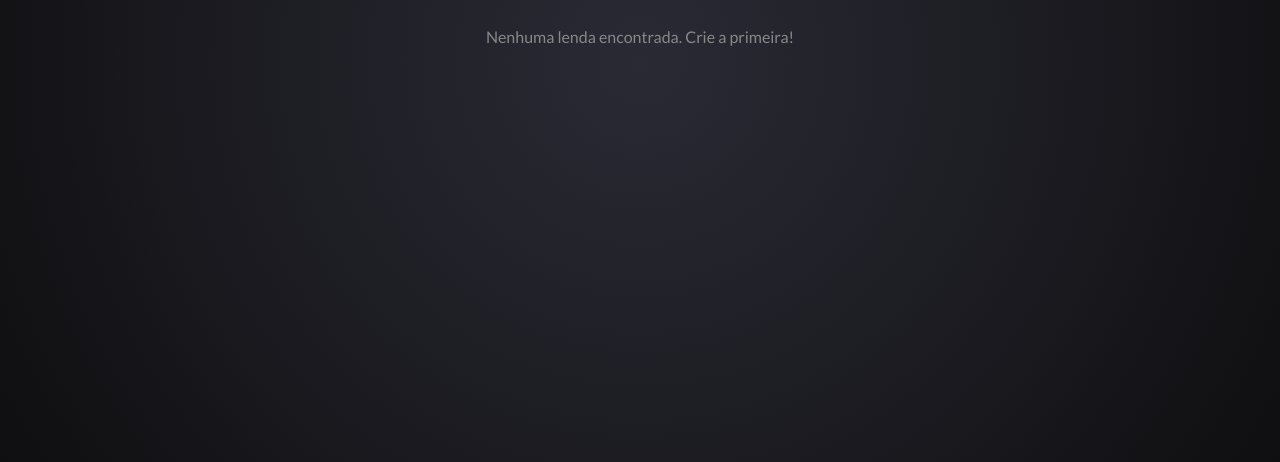
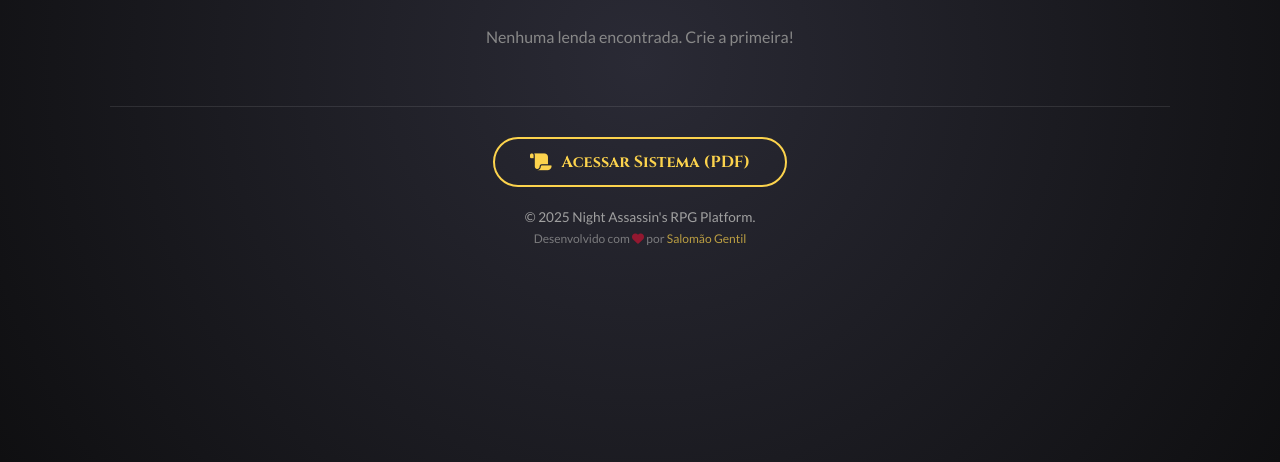
Before and after one commit to SalomonKind/shiroi-yoru, a plain HTML site: page plataforma-demon/index.html in a window 1280 px wide. Shown: the part 338-800 px from the top of the page. Drawn offline with Linux system fonts and the light colour scheme; no server answers.

Commit message:
Rodapé colocado

```diff
--- a/plataforma-demon/index.html
+++ b/plataforma-demon/index.html
@@ -3,9 +3,10 @@
 <head>
     <meta charset="UTF-8">
     <meta name="viewport" content="width=device-width, initial-scale=1.0">
-    <title>Plataforma Night Assassin's V2.5</title>
+    <title>Shiroi Yoru: Caçadores de Oni</title>
     <link rel="stylesheet" href="src/css/style.css">
     <link rel="stylesheet" href="https://cdnjs.cloudflare.com/ajax/libs/font-awesome/6.4.0/css/all.min.css">
+    <link rel="shortcut icon" href="src/img/favicon.ico" type="image/x-icon">
 </head>
 <body>
 
@@ -19,12 +20,12 @@
             <div class="loading-bar">
                 <div class="loading-progress"></div>
             </div>
-            <h2 class="intro-text">Sincronizando com o Servidor...</h2>
+            <h2 class="intro-text">Carregando a Respiração...</h2>
         </div>
     </div>
 
     <nav class="navbar">
-        <div class="logo">Night Assassin's <span style="color:var(--primary-color)">V2.5</span></div>
+        <div class="logo">Shiroi Yoru: <span style="color:var(--primary-color)">Caçadores de Oni</span></div>
         <div class="nav-actions">
             <button class="btn btn-secondary" onclick="window.app.showView('gallery')"><i class="fa-solid fa-users"></i> Galeria</button>
             <button class="btn btn-primary" onclick="window.app.newCharacter()"><i class="fa-solid fa-plus"></i> Nova Ficha</button>
@@ -43,6 +44,16 @@
                 <!-- Carregando... -->
                 <p style="text-align:center; color:#666;">Conectando à nuvem...</p>
             </div>
+             <footer class="gallery-footer">
+        <a href="Versao-Oficial-Night-Assassins-V25.01.pdf" target="_blank" class="btn-system">
+            <i class="fa-solid fa-scroll"></i> Acessar Sistema (PDF)
+        </a>
+
+        <div class="copyright">
+            <p>&copy; 2025 Night Assassin's RPG Platform.</p>
+            <p class="credits">Desenvolvido com <i class="fa-solid fa-heart" style="color:var(--primary-color)"></i> por <span style="color:var(--accent-color)">Salomão Gentil</span></p>
+        </div>
+    </footer>
         </div>
 
         <!-- VIEW: EDITOR -->
@@ -137,8 +148,9 @@
                             <h3>Arma Principal</h3>
                             <input type="text" id="weapon-name" class="weapon-input" placeholder="Nome">
                             <ul class="weapon-stats">
-                                <li><span>Acerto</span> <input type="text" id="weapon-hit"></li>
-                                <li><span>Dano</span> <input type="text" id="weapon-dmg"></li>
+                                <li><span>Acerto (1d20 + DEX + 1)</span> <input type="text" id="weapon-hit"></li>
+                                <li><span>Dano (1 Mão)</span> <input type="text" id="weapon-dmg"></li>
+                                <li><span>Dano (2 Mão)</span> <input type="text" id="weapon-dmg"></li>
                                 <li><span>Crítico</span> <input type="text" id="weapon-crit"></li>
                             </ul>
                             <textarea id="weapon-desc" class="small-area" placeholder="Propriedades"></textarea>
@@ -146,8 +158,8 @@
                         <div class="card">
                             <h3>Defesa</h3>
                             <ul class="weapon-stats">
-                                <li><span>Esquiva</span> <strong>1d20 + <span id="disp-dex">0</span></strong></li>
-                                <li><span>Bloqueio</span> <strong>1d20 + <span id="disp-for">0</span></strong></li>
+                                <li><span>Esquiva (DEX)</span> <strong>1d20 + <span id="disp-dex">0</span></strong></li>
+                                <li><span>Bloqueio (FOR)</span> <strong>1d20 + <span id="disp-for">0</span></strong></li>
                             </ul>
                         </div>
                     </div>
--- a/plataforma-demon/src/css/style.css
+++ b/plataforma-demon/src/css/style.css
@@ -368,3 +368,58 @@ textarea { width: 100%; background: #1e1e1e; border: 1px solid #444; color: #e0e
 @keyframes textFadeIn {
     to { opacity: 1; }
 }
+
+/* --- RODAPÉ DA GALERIA --- */
+.gallery-footer {
+    margin-top: 60px;
+    padding-top: 30px;
+    border-top: 1px solid rgba(255, 255, 255, 0.1); /* Linha sutil de separação */
+    text-align: center;
+    display: flex;
+    flex-direction: column;
+    align-items: center;
+    gap: 20px;
+}
+
+/* Botão do Sistema (Estilo Pergaminho/Dourado) */
+.btn-system {
+    display: inline-flex;
+    align-items: center;
+    gap: 10px;
+    padding: 12px 35px;
+    background: transparent;
+    border: 2px solid var(--accent-color); /* Dourado */
+    color: var(--accent-color);
+    text-decoration: none;
+    font-family: 'Cinzel', serif;
+    font-weight: bold;
+    font-size: 1rem;
+    border-radius: 50px; /* Formato de pílula */
+    transition: all 0.3s ease;
+    position: relative;
+    overflow: hidden;
+}
+
+.btn-system:hover {
+    background: var(--accent-color);
+    color: #121212; /* Texto preto no fundo dourado */
+    box-shadow: 0 0 25px rgba(252, 211, 77, 0.4); /* Brilho Dourado */
+    transform: translateY(-3px);
+}
+
+.btn-system i {
+    font-size: 1.2rem;
+}
+
+/* Texto de Copyright */
+.copyright {
+    color: var(--text-muted);
+    font-size: 0.85rem;
+    line-height: 1.6;
+    font-family: 'Lato', sans-serif;
+}
+
+.credits {
+    font-size: 0.75rem;
+    opacity: 0.7;
+}
```
Also changed, not shown: plataforma-demon/src/img/favicon.ico (added), 1 other file.
